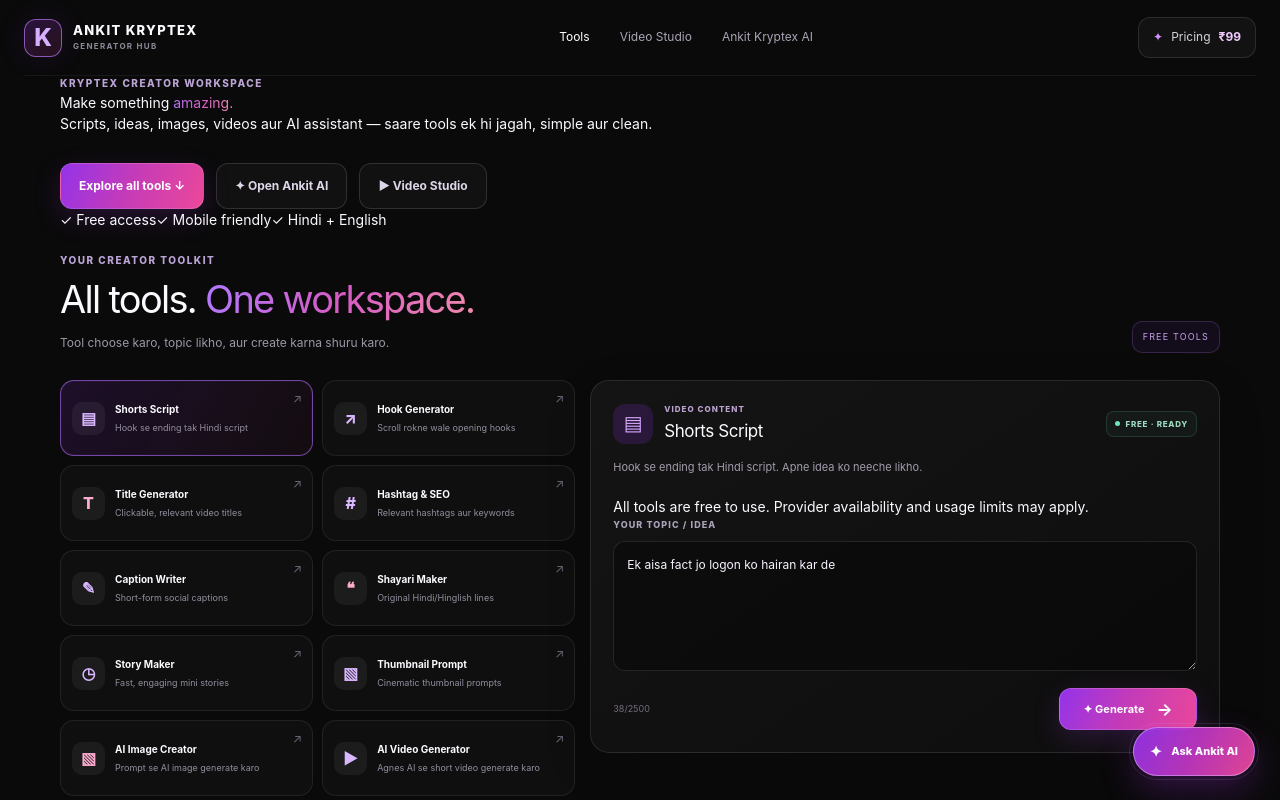
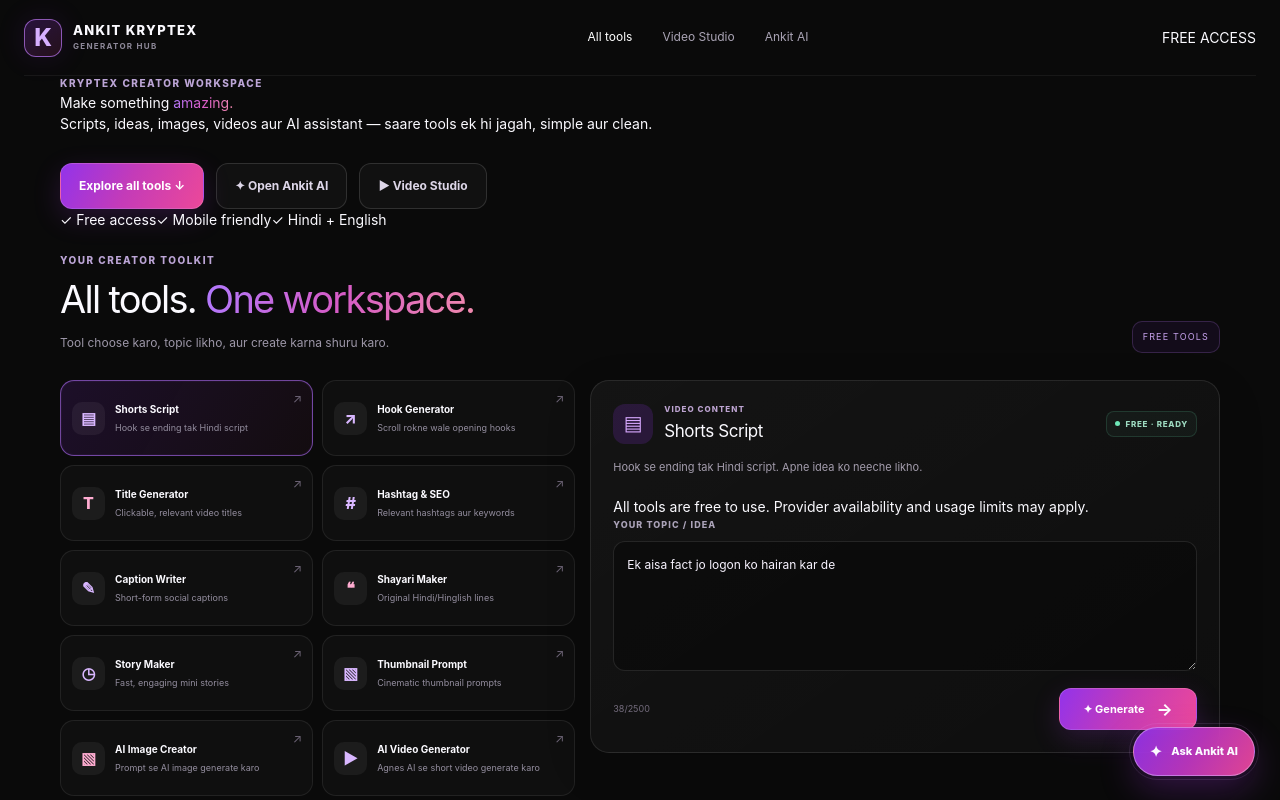
Before and after one commit to sidharthkumar8580-oss/kryptex-generator-hub, a Next.js app: page / in a window 1280 px wide. Shown: the top 800 px of the page. Built offline with nearby package versions, Linux system fonts and the light colour scheme; no server answers.

Commit message:
Clean navigation and show free access

```diff
--- a/components/Header.tsx
+++ b/components/Header.tsx
@@ -5,18 +5,16 @@ import { usePathname } from 'next/navigation';
 
 export default function Header() {
   const pathname = usePathname();
-  return (
-    <header className="site-header">
+  return <header className="site-header">
     <Link href="/" className="brand" aria-label="Kryptex Generator Hub home">
       <span className="brand-mark">K</span>
       <span className="brand-copy"><strong>ANKIT KRYPTEX</strong><small>GENERATOR HUB</small></span>
     </Link>
     <nav className="main-nav" aria-label="Main navigation">
-        <Link className={pathname === '/' ? 'nav-link active' : 'nav-link'} href="/#tools">Tools</Link>
+      <Link className={pathname === '/' ? 'nav-link active' : 'nav-link'} href="/#tools">All tools</Link>
       <Link className={pathname === '/video-studio' ? 'nav-link active' : 'nav-link'} href="/video-studio">Video Studio</Link>
-        <Link className={pathname === '/ai' ? 'nav-link active' : 'nav-link'} href="/ai">Ankit Kryptex AI</Link>
+      <Link className={pathname === '/ai' ? 'nav-link active' : 'nav-link'} href="/ai">Ankit AI</Link>
     </nav>
-      <Link className="nav-price" href="/#pricing"><span className="spark-small">✦</span> Pricing <b>₹99</b></Link>
-    </header>
-  );
+    <span className="nav-free"><i /> FREE ACCESS</span>
+  </header>;
 }
```
Lines whose indentation alone changed are shown as unchanged.
